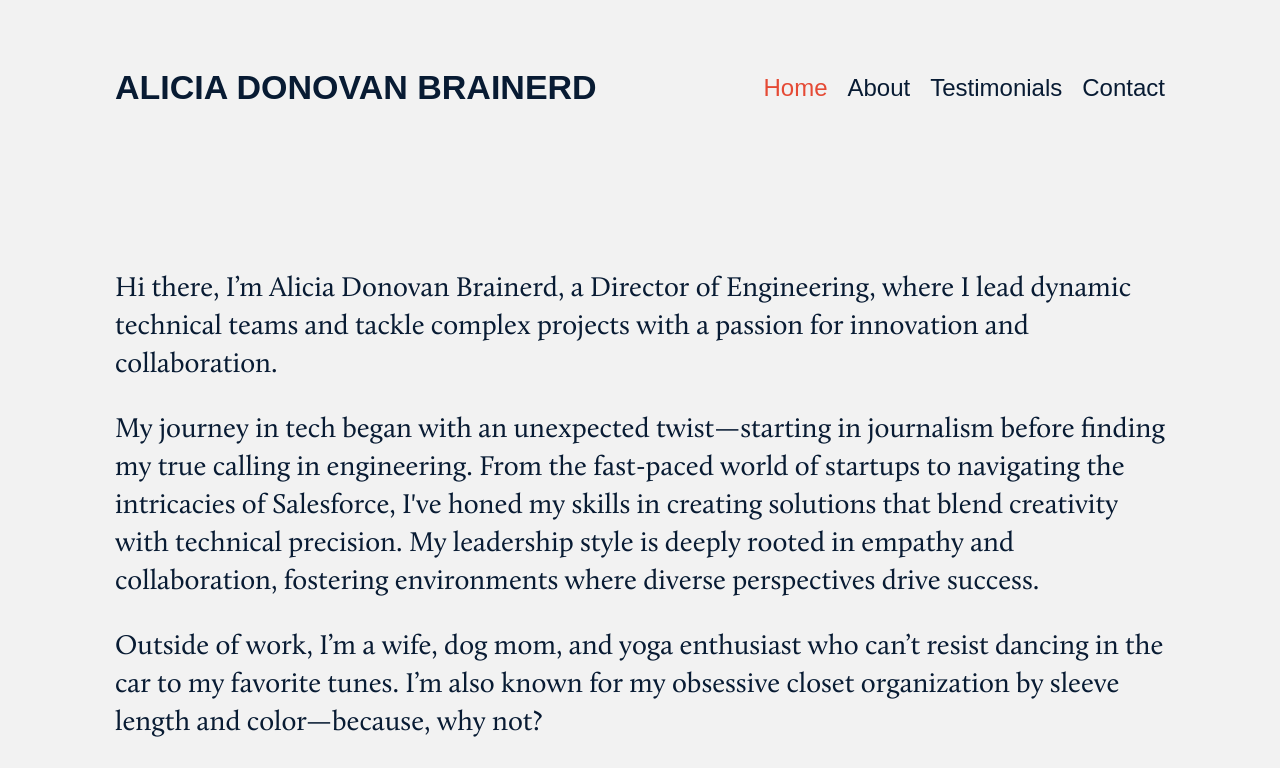
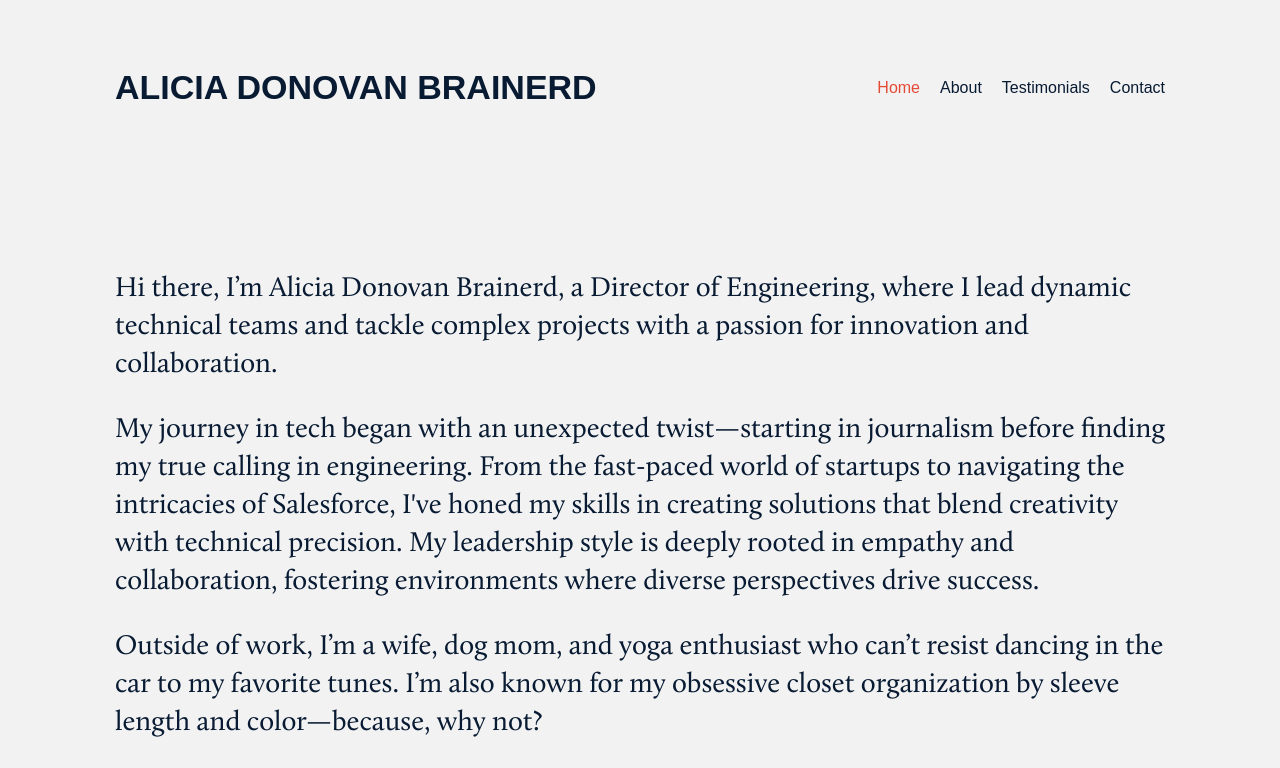
Before and after one commit to lenoraporter/adbportfolio, a plain HTML site: page index.html in a window 1280 px wide. Shown: the top 768 px of the page. Drawn offline with Linux system fonts and the light colour scheme; a web font is replaced by a local one.

Commit message:
Remove additional font size for navigation links

```diff
--- a/styles.css
+++ b/styles.css
@@ -208,12 +208,6 @@
     margin: 24px 0;
 }
 
-.navigation-link {
-    font-size: 24px;
-    color: var(--text-color);;
-    text-decoration: none;
-}
-
 .close-btn {
     position: absolute;
     top: 20px;
```
